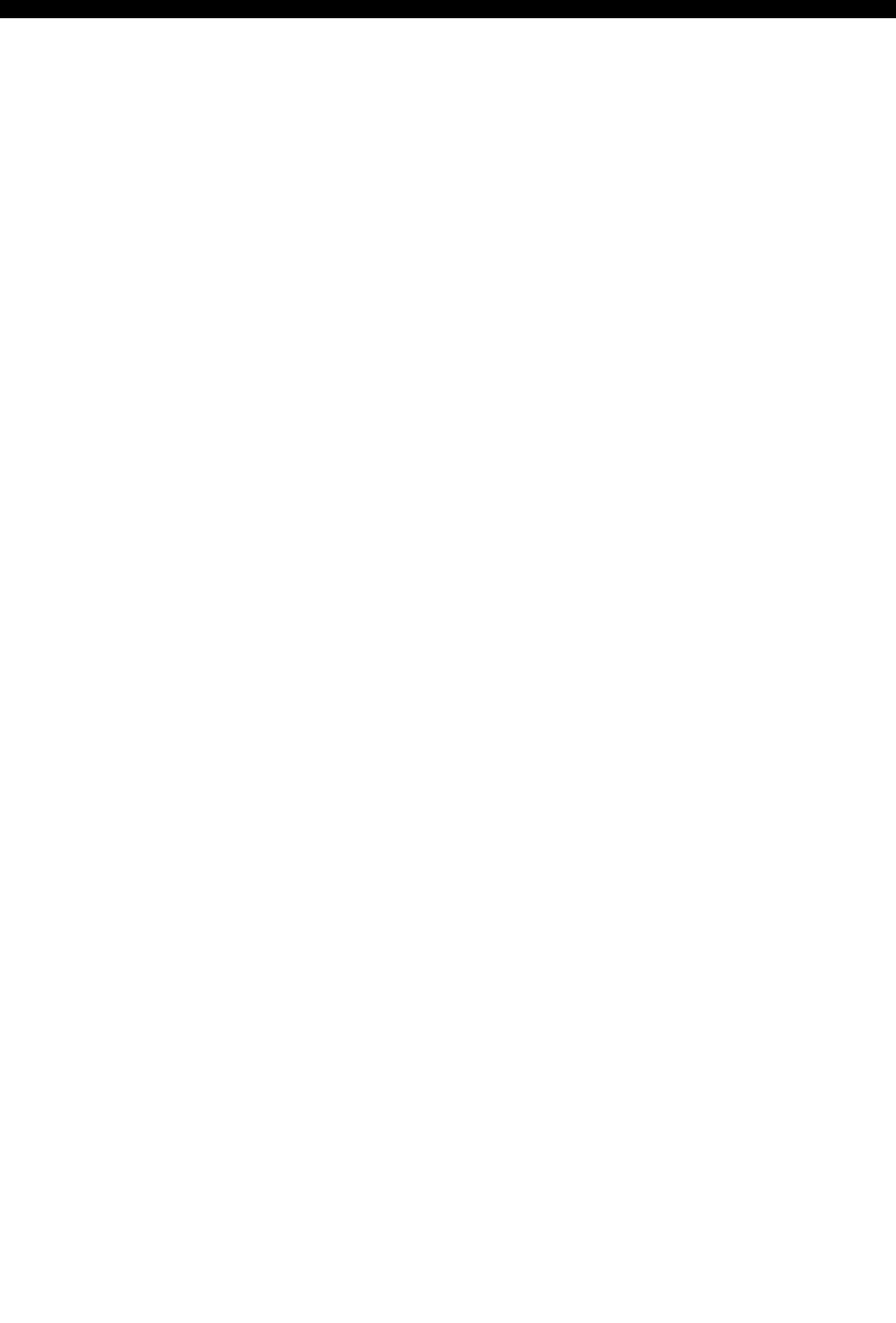
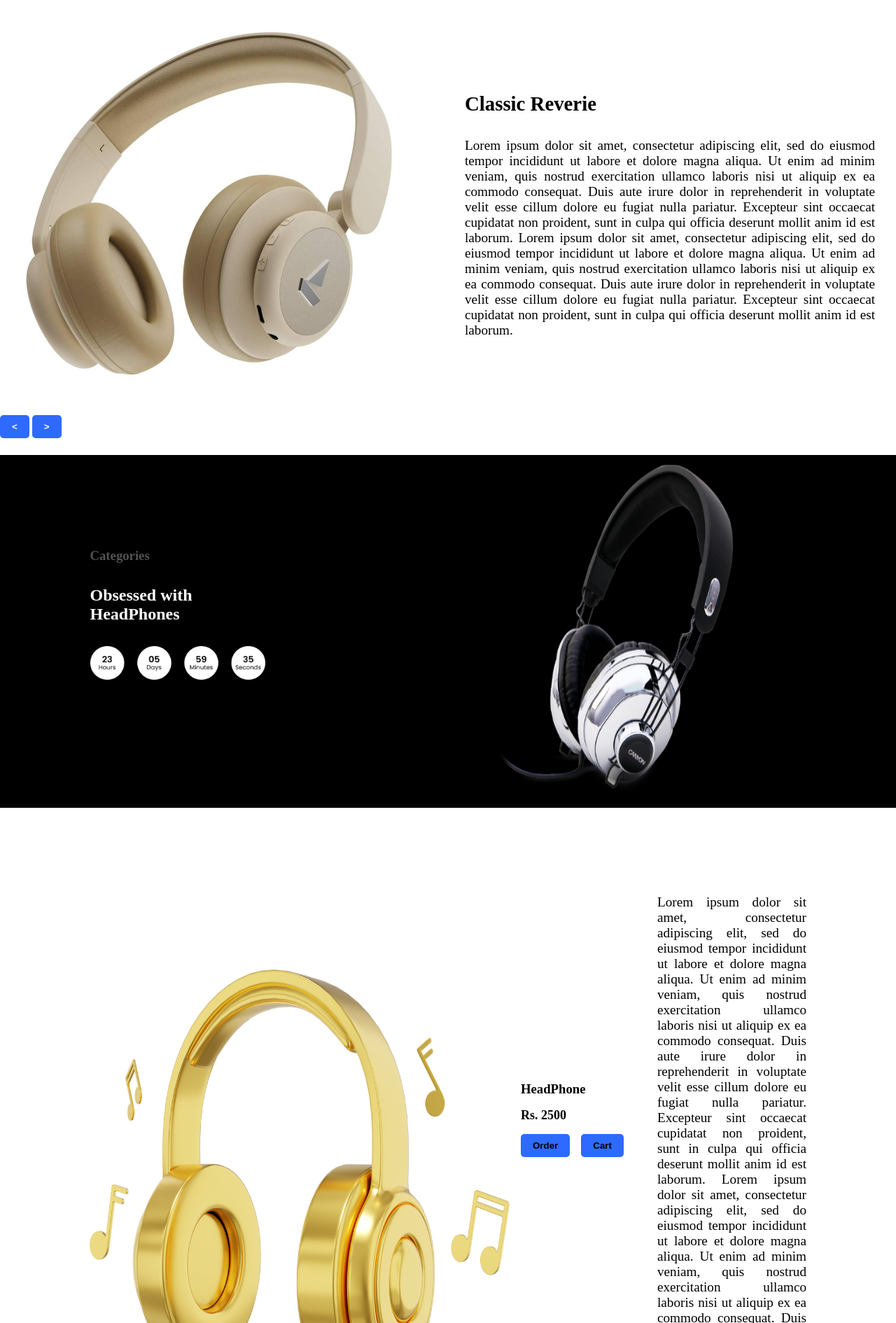
Before and after one commit to Nishan-Ghimirey/Anime, a plain HTML site: page index.html in a window 1280 px wide. Shown: the part 104-1994 px from the top of the page at 70% size. Before the commit the page ends 800 px from the top, so only its background shows below. Drawn offline with Linux system fonts and the light colour scheme.

Commit message:
Completed Section 1,2 and 3

```diff
--- a/index.html
+++ b/index.html
@@ -12,7 +12,7 @@
                 <ul class="nav-ul">
                     <li class="nav-li1">
                         <a href="#" class="nav-link"></a>
-                        <img src="Logo-design-illustration-on-transparent-background-PNG.png" alt="devlogo" alt="logopng" height="50">
+                        <img src="/img/logo.png" alt="devlogo" alt="logopng" height="50">
                     </li>
                     <li class="nav-li2">
                         <a href="">Home</a>
@@ -27,7 +27,7 @@
                         <a href="">Contact</a>
                     </li>
                     <li class="nav-li6">
-                        <img src="pngtree-vector-search-icon-png-image_320926.jpg" class="search" height="22">
+                        <img src="/img/search.jpg" class="search" height="22">
                         <input type="text" name="search" id="search" placeholder="search">
                     </li>
                     <li class="nav-li7">
@@ -39,5 +39,57 @@
                 </ul>
             </nav>
         </header>
+
+        <div class="main">
+        <section class="main1 section2">
+            <div class="carousel">
+                <img src="./img/img1.jpg" alt="hero product" class="heroProduct" id="carouselImage">
+                <div class="carousel-controls">
+                    <button id="prevBtn" class="carousel-btn">
+                        < </button>
+                            <button id="nextBtn" class="carousel-btn">></button>
+                </div>
+            </div>
+            <div class="s2_details">
+                <h2>Classic Reverie</h2>
+                <p class="s2_detailsp">
+                    Lorem ipsum dolor sit amet, consectetur adipiscing elit, sed do eiusmod tempor incididunt ut labore et dolore magna aliqua. Ut enim ad minim veniam, quis nostrud exercitation ullamco laboris nisi ut aliquip ex ea commodo consequat. Duis aute irure dolor in reprehenderit in voluptate velit esse cillum dolore eu fugiat nulla pariatur. Excepteur sint occaecat cupidatat non proident, sunt in culpa qui officia deserunt mollit anim id est laborum.
+                    Lorem ipsum dolor sit amet, consectetur adipiscing elit, sed do eiusmod tempor incididunt ut labore et dolore magna aliqua. Ut enim ad minim veniam, quis nostrud exercitation ullamco laboris nisi ut aliquip ex ea commodo consequat. Duis aute irure dolor in reprehenderit in voluptate velit esse cillum dolore eu fugiat nulla pariatur. Excepteur sint occaecat cupidatat non proident, sunt in culpa qui officia deserunt mollit anim id est laborum.
+                </p>
+            </div>
+        </section>
+    </div>
+
+    <section class="main1 section3">
+        <div class="section3_d1">
+        <h3 style="color: rgb(82, 82, 82);">Categories</h3>
+        <h1 style="color: white;">Obsessed with<br/>HeadPhones</h1>
+            <img src="./img/frame.png" alt="" width="250px"/>
+            <button">Buy Now</button>
+        </div>
+
+    <div class="section3_d2">
+        <img src="./img/speaker.png" height="500px" width="500px" alt="Speaker"/>
+    </div>
+    </section>
+
+    <section class="main1 section1">
+        <div class="section1_prdt">
+            <img src="./img/headphone3.png" alt="HeadPhone" class="heroProduct">
+            <div class="price">
+                <h3>HeadPhone</h3>
+                <p>Rs. 2500</p>
+                <div class="btnPrice">
+                    <button class="order">Order</button>
+                    <button class="cart">Cart</button>
+                </div>
+            </div>
+        </div>
+        <p class="s1ProductDetails">
+        Lorem ipsum dolor sit amet, consectetur adipiscing elit, sed do eiusmod tempor incididunt ut labore et dolore magna aliqua. Ut enim ad minim veniam, quis nostrud exercitation ullamco laboris nisi ut aliquip ex ea commodo consequat. Duis aute irure dolor in reprehenderit in voluptate velit esse cillum dolore eu fugiat nulla pariatur. Excepteur sint occaecat cupidatat non proident, sunt in culpa qui officia deserunt mollit anim id est laborum.
+        Lorem ipsum dolor sit amet, consectetur adipiscing elit, sed do eiusmod tempor incididunt ut labore et dolore magna aliqua. Ut enim ad minim veniam, quis nostrud exercitation ullamco laboris nisi ut aliquip ex ea commodo consequat. Duis aute irure dolor in reprehenderit in voluptate velit esse cillum dolore eu fugiat nulla pariatur. Excepteur sint occaecat cupidatat non proident, sunt in culpa qui officia deserunt mollit anim id est laborum.
+        </p>
+    </section>
+
     </body>
 </html>
--- a/style.css
+++ b/style.css
@@ -13,12 +13,12 @@ body {
 
 header, footer {
     color: white;
-    background-color: black;
+    background-color: rgb(82, 82, 82);
     width: 100vw;
 }
 
 nav {
-    padding: 1cm;
+    padding: 0.2cm;
     width: 100%;
 }
 
@@ -63,8 +63,8 @@ button{
 .nav-li7,
 .nav-li8,
 button{
-    background-color: rgb(0, 72, 255);
-    border: 3px solid rgb(0, 102, 255);
+    background-color: rgb(46, 106, 255);
+    border: 3px solid rgb(46, 106, 255);
     border-radius: 5px;
     padding: 6px 14px;
 }
@@ -73,3 +73,91 @@ button{
 .nav-li8 a {
     color: white;
 }
+
+.main {
+    display: flex;
+    flex-direction: column;
+    align-items: center;
+    gap: 2rem;
+    justify-content: center;
+}
+
+.main1 {
+    display: flex;
+    align-items: center;
+    gap: 1rem;
+    justify-content: space-around;
+}
+
+.section2 {
+    width: -70%;
+    gap: 4rem;
+}
+
+.heroProduct {
+    border-radius: 10px;
+    width: 600px;
+    height: 600px;
+}
+
+.s2_details {
+    display: flex;
+    flex-direction: column;
+    gap: 2rem;
+    font-size: larger;
+    margin-right: 30px;
+}
+
+.section1 {
+    gap: 3rem;
+    width: 80%;
+    margin-left: 10%;
+    margin-top: 100px;
+    margin-bottom: 100px;
+    margin-right: 10px;
+}
+
+.section1_prdt {
+    display: flex;
+    gap: 1rem;
+}
+
+.price {
+    flex-direction: column;
+    padding-top: 10em;
+}
+
+.price p{
+    font-size: large;
+    font-weight: bolder;
+}
+
+.s1ProductDetails,
+.s2_detailsp {
+    text-align: justify;
+}
+
+.btnPrice,
+.price {
+    display: flex;
+    gap: 1rem;
+}
+
+.section3 {
+    width: 100%;
+    background-color: black;
+}
+
+.section3_d1 {
+    display: flex;
+    flex-direction: column;
+    align-items: flex-start;
+    gap: 2rem;
+}
+.carousel-controls .carousel-btn{
+    color: white;
+}
+
+.s1ProductDetails {
+    font-size: larger;
+}
```
Also changed, not shown: Logo-design-illustration-on-transparent-background-PNG.png (deleted), download (1).jpg (deleted), img/download.jpg (deleted), img/frame.png (added), img/galaxyzfold6.png (added), img/headphone3.png (added), img/img1.jpg (added), img/logo.png (added), img/search.jpg (renamed from pngtree-vector-search-icon-png-image_320926.jpg), img/speaker.png (added).
